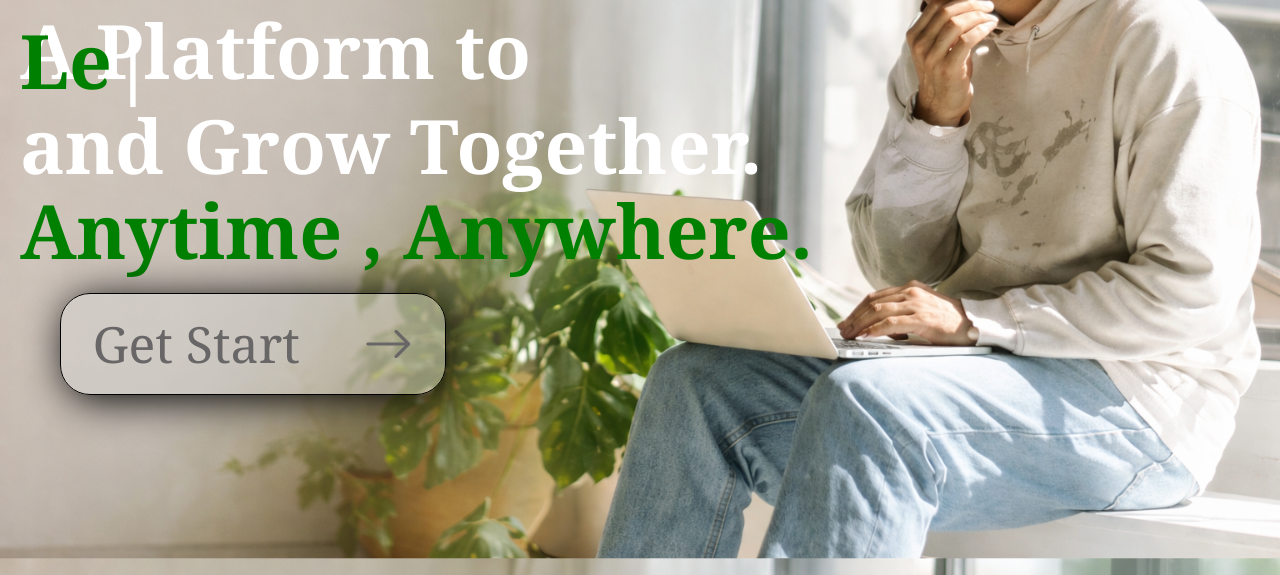
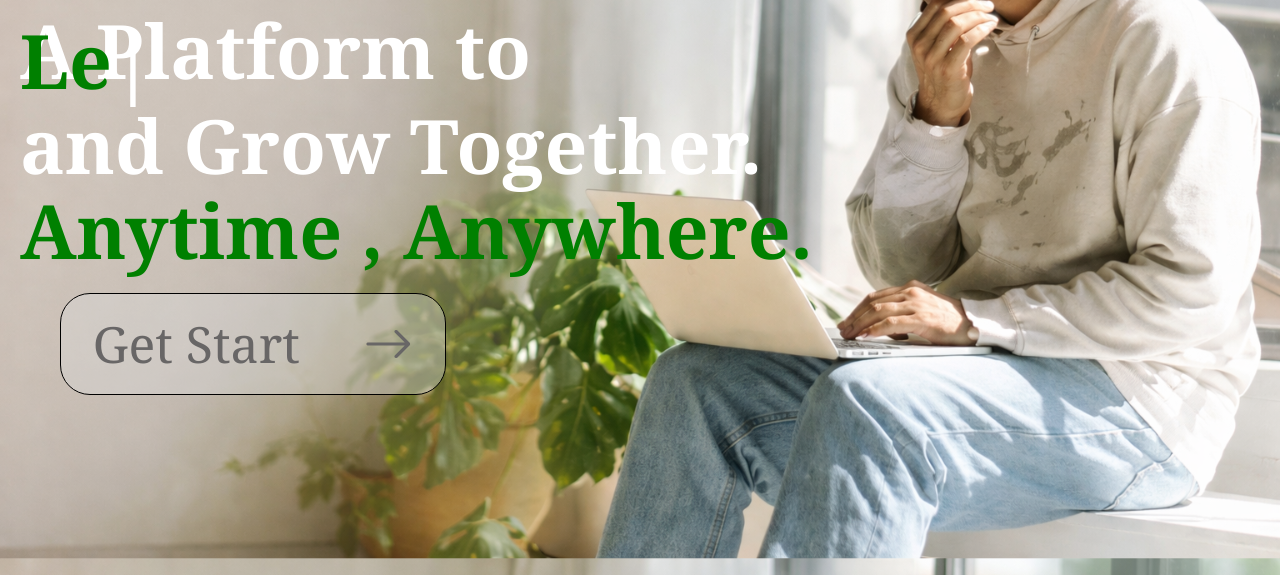
Before and after one commit to Patel-ved31/CourseBridge, a Flask app: page / in a window 1280 px wide. Shown: the part 225-800 px from the top of the page. Run offline with Flask 3, Linux system fonts and the light colour scheme; some libraries are stand-ins or nearby versions.

Commit message:
small change

```diff
--- a/static/css/style.css
+++ b/static/css/style.css
@@ -51,7 +51,7 @@ body{
     font-size: 50px;
     border: 1px solid black;
     border-radius: 30px;
-    box-shadow: 5px 5px 40px black;
+    /* box-shadow: 5px 5px 40px black; */
     color: #686666;
     transition: all .6s;
     text-decoration: none;
```
